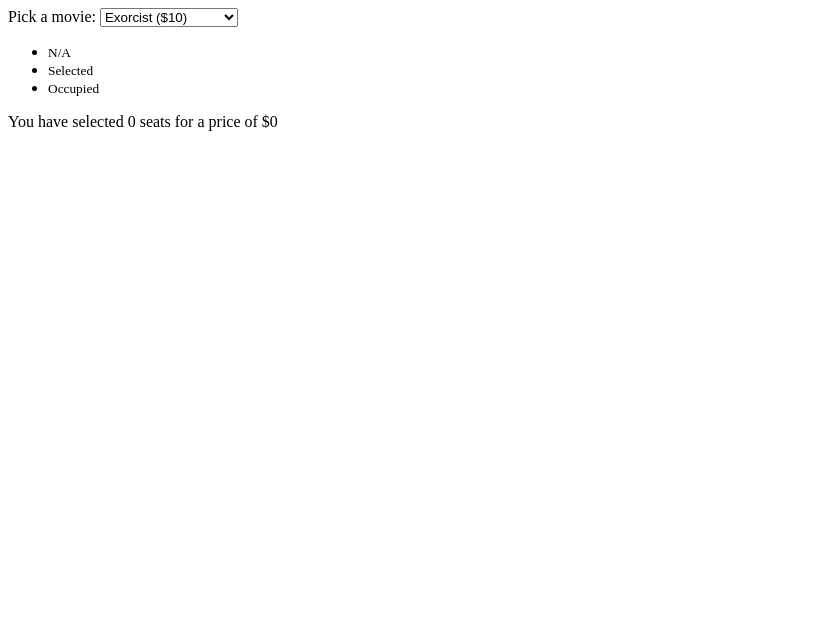
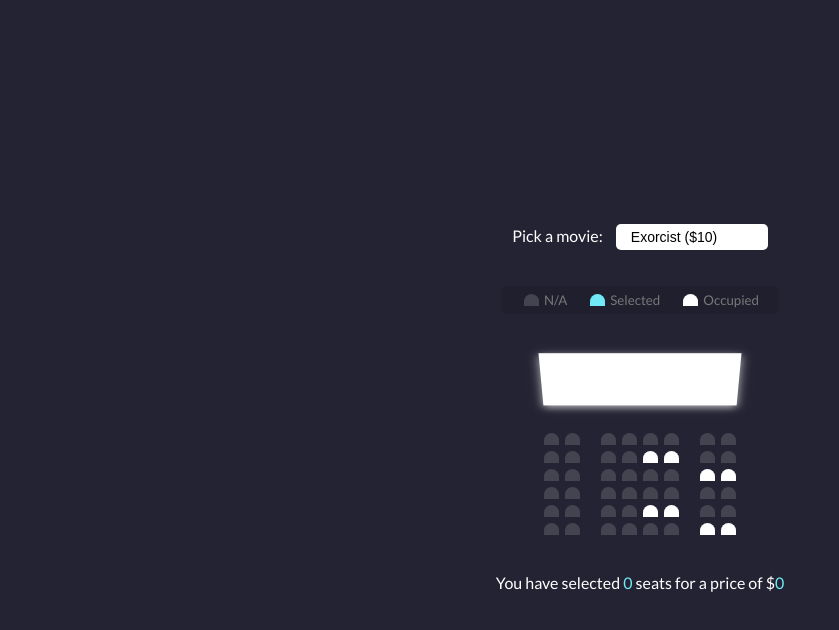
Before and after one commit to Brandies7/MovieReservations, a plain HTML site: page index.html in a window 1280 px wide. Shown: the whole page, without its empty margins (0-839 px from the left). Drawn offline with Linux system fonts and the light colour scheme.

Commit message:
added css

```diff
--- a/index.html
+++ b/index.html
@@ -1,8 +1,9 @@
 <!DOCTYPE html>
 <html lang="en">
   <head>
-    <meta charset="UTF-8">
-    <meta name="viewport" content="width=device-width, initial-scale=1.0">
+    <meta charset="UTF-8" />
+    <meta name="viewport" content="width=device-width, initial-scale=1.0" />
+    <link rel="stylesheet" href="style.css" />
     <title>Movie Reservations</title>
   </head>
   <body>
@@ -32,7 +33,7 @@
     </ul>
 
     <div class="container">
-        <div class="screen">
+      <div class="screen"></div>
       <div class="row">
         <div class="seat"></div>
         <div class="seat"></div>
@@ -94,8 +95,11 @@
         <div class="seat occupied"></div>
       </div>
     </div>
-
-        <p class="text">You have selected <span id="count">0</span> seats for a price of $<span class="total">0</span></p>
-    </div>
+    <p class="text">
+      You have selected <span id="count">0</span> seats for a price of $<span
+        class="total"
+        >0</span
+      >
+    </p>
   </body>
 </html>
--- /dev/null
+++ b/style.css
@@ -0,0 +1,115 @@
+@import url('https://fonts.googleapis.com/css2?family=Lato&family=Open+Sans&display=swap');
+
+* {
+    box-sizing: border-box;
+}
+
+body{
+    background-color: #242333;
+    color: #fff;
+    display: flex;
+    flex-direction: column;
+    align-items: center;
+    justify-content: center;
+    height: 100vh;
+    font-family: 'Lato', sans-serif;
+    margin: 0;
+}
+
+.movie-container{
+    margin: 20px 0;
+}
+
+.movie-container select{
+    background-color: #fff;
+    border: 0;
+    border-radius: 5px;
+    font-size: 14px;
+    margin-left: 10px;
+    padding: 5px 15px 5px 15px;
+    -moz-appearance: none;
+    -webkit-appearance: none;
+    appearance: none;
+}
+
+.container{
+    perspective: 1000px;
+    margin-bottom: 30px;
+}
+
+.seat{
+    background-color: #444451;
+    height: 12px;
+    width: 15px;
+    margin: 3px;
+    border-top-left-radius: 10px;
+    border-top-right-radius: 10px;
+}
+
+.seat.selected{
+    background-color: #6feaf6;
+}
+
+.seat.occupied{
+    background-color: #fff;
+}
+
+.seat:nth-of-type(2){
+    margin-right: 18px;
+}
+
+.seat:nth-last-of-type(2){
+    margin-left: 18px;
+}
+
+.seat:not(.occupied):hover{
+    cursor: pointer;
+    transform: scale(1.2)
+}
+
+.showcase .seat:not(.occupied):hover{
+    cursor: default;
+    transform: scale(1);
+}
+
+.showcase{
+    background: rgba(0,0,0,0.1);
+    padding: 5px 10px;
+    border-radius: 5px;
+    color: #777;
+    list-style-type: none;
+    display: flex;
+    justify-content: space-between;
+}
+
+.showcase li{
+    display: flex;
+    align-items: center;
+    justify-content: center;
+    margin: 0 10px;
+}
+
+.showcase li small{
+    margin-left: 2px;
+}
+
+.row{
+    display: flex;
+}
+
+.screen{
+    background-color: #fff;
+    height: 70px;
+    width: 100%;
+    margin: 15px 0;
+    transform: rotateX(-45deg);
+    box-shadow: 0 3px 10px rgba(255, 255, 255, 0.7);
+}
+
+p.text{
+    margin: 5px 0;
+}
+
+p.text span{
+    color: #6feaf6;
+}
```
Lines whose indentation alone changed are shown as unchanged.
